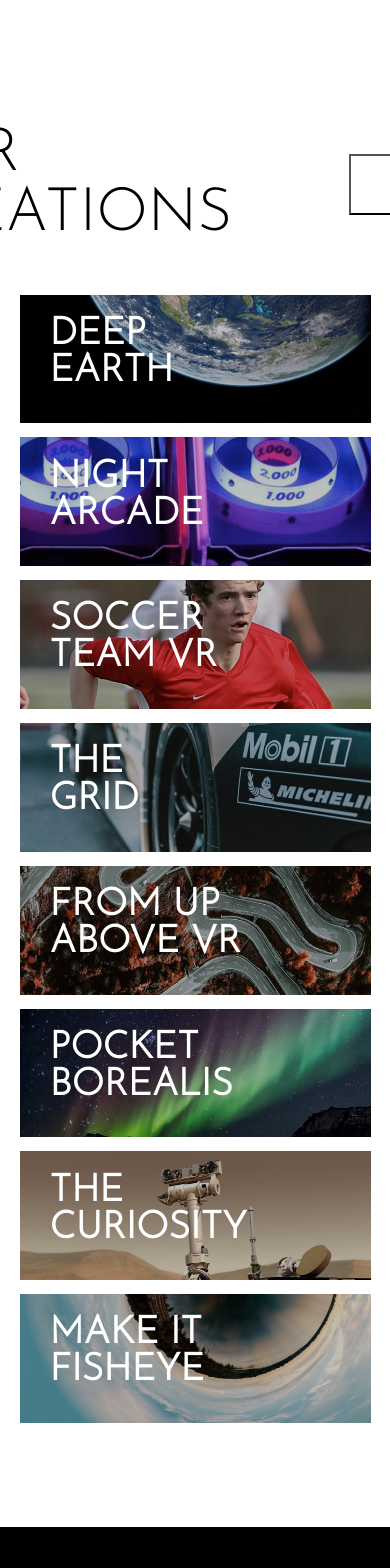
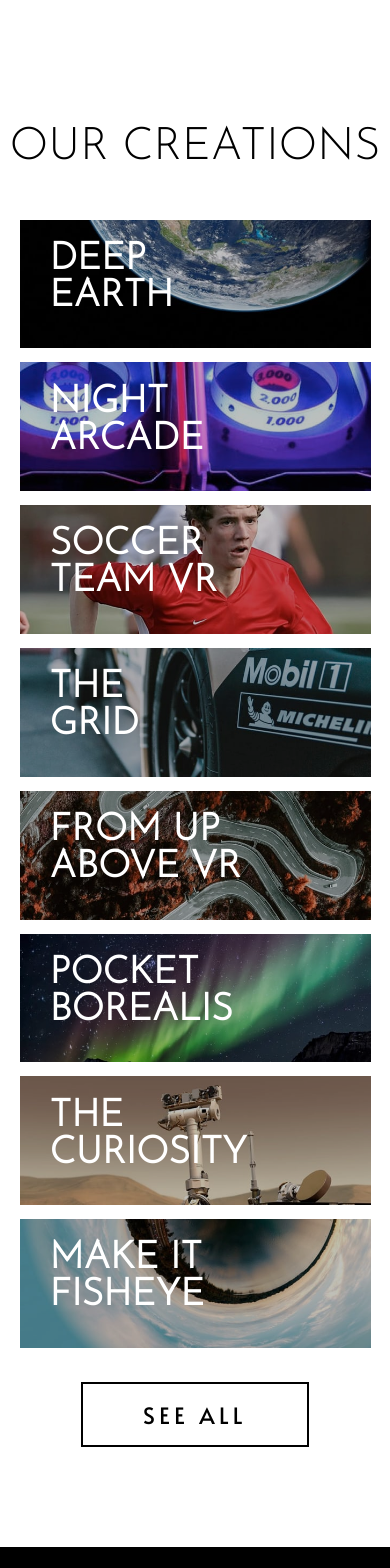
Before and after one commit to Dhadhazi/loop-studios-landingpage, a Next.js app: page / in a window 390 px wide. Shown: the part 1300-2868 px from the top of the page. Built offline with nearby package versions, Linux system fonts and the light colour scheme.

Commit message:
Our Creatons responsive

```diff
--- a/components/OurCreations/OurCreations.module.scss
+++ b/components/OurCreations/OurCreations.module.scss
@@ -2,7 +2,21 @@
 
 .container {
   margin: 100px 0px;
-  display: grid;
+
+  button {
+    outline: none;
+    border: 2px solid $color-black;
+    background-color: $color-white;
+    font-size: 1rem;
+    padding: 0.5rem 2.5rem;
+    font-family: $font-alata;
+    letter-spacing: 0.3rem;
+    cursor: pointer;
+    &:hover {
+      background-color: $color-black;
+      color: $color-white;
+    }
+  }
 }
 
 .titleContainer {
@@ -12,17 +26,15 @@
   header {
     font-size: 4rem;
   }
-  button {
-    outline: none;
-    background-color: $color-white;
-    font-size: 1rem;
-    padding: 0.5rem 2.5rem;
-    font-family: $font-alata;
-    letter-spacing: 0.3rem;
-    cursor: pointer;
-    &:hover {
-      background-color: $color-black;
-      color: $color-white;
+
+  @media (max-width: 850px) {
+    justify-content: center;
+    flex-direction: column;
+    header {
+      font-size: 3rem;
+    }
+    button {
+      display: none;
     }
   }
 }
@@ -38,3 +50,16 @@
     gap: 10px;
   }
 }
+
+.mobileSeeAllButton {
+  display: none;
+  @media (max-width: 850px) {
+    display: flex;
+    justify-content: center;
+    margin-top: 2rem;
+    button {
+      font-size: 1.5rem;
+      padding: 1rem 4rem;
+    }
+  }
+}
--- a/components/OurCreations/OurCreations.tsx
+++ b/components/OurCreations/OurCreations.tsx
@@ -53,6 +53,9 @@ export const OurCreations = () => {
           />
         ))}
       </div>
+      <div className={s.mobileSeeAllButton}>
+        <button>SEE ALL</button>
+      </div>
     </div>
   );
 };
```
